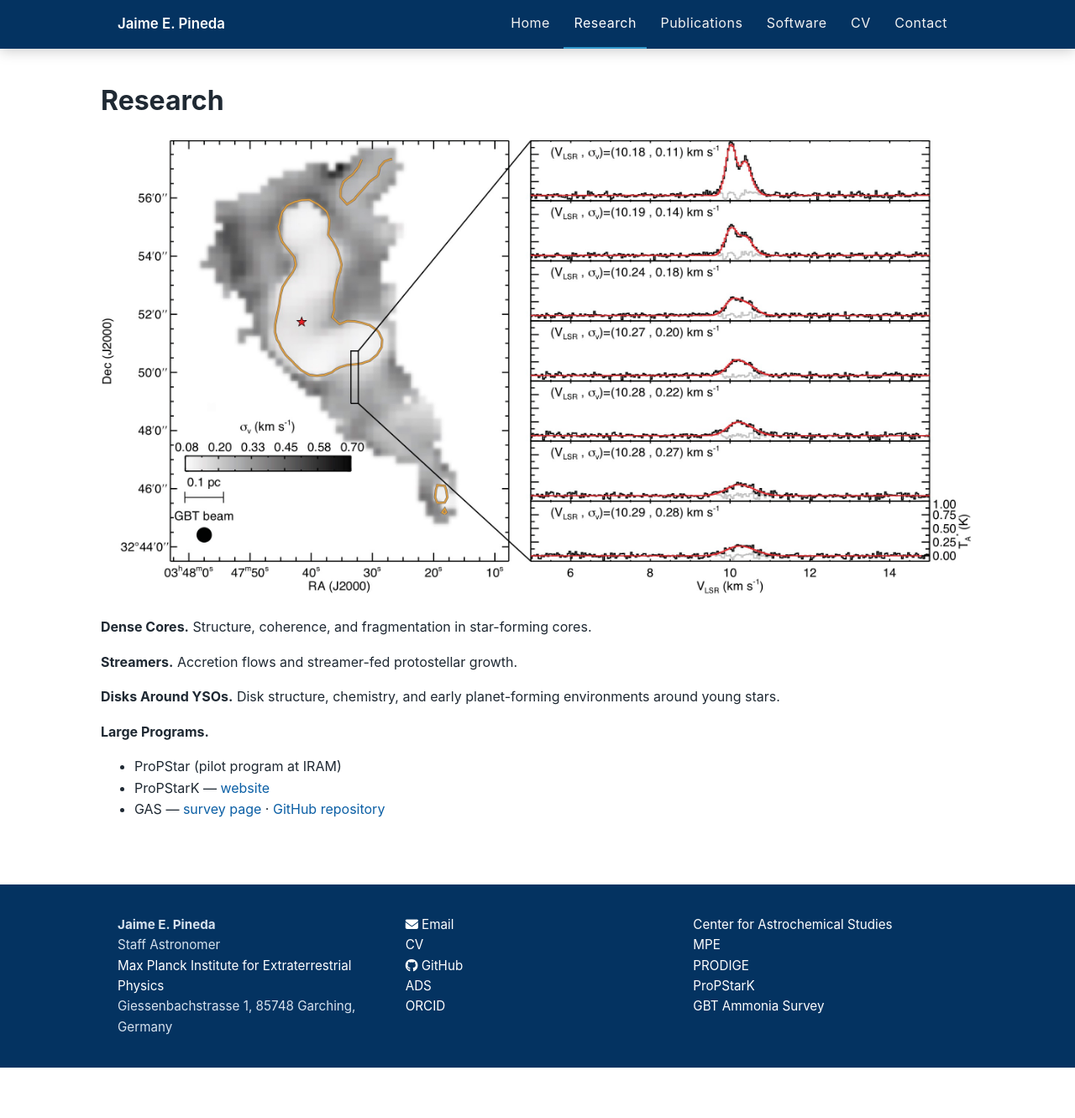
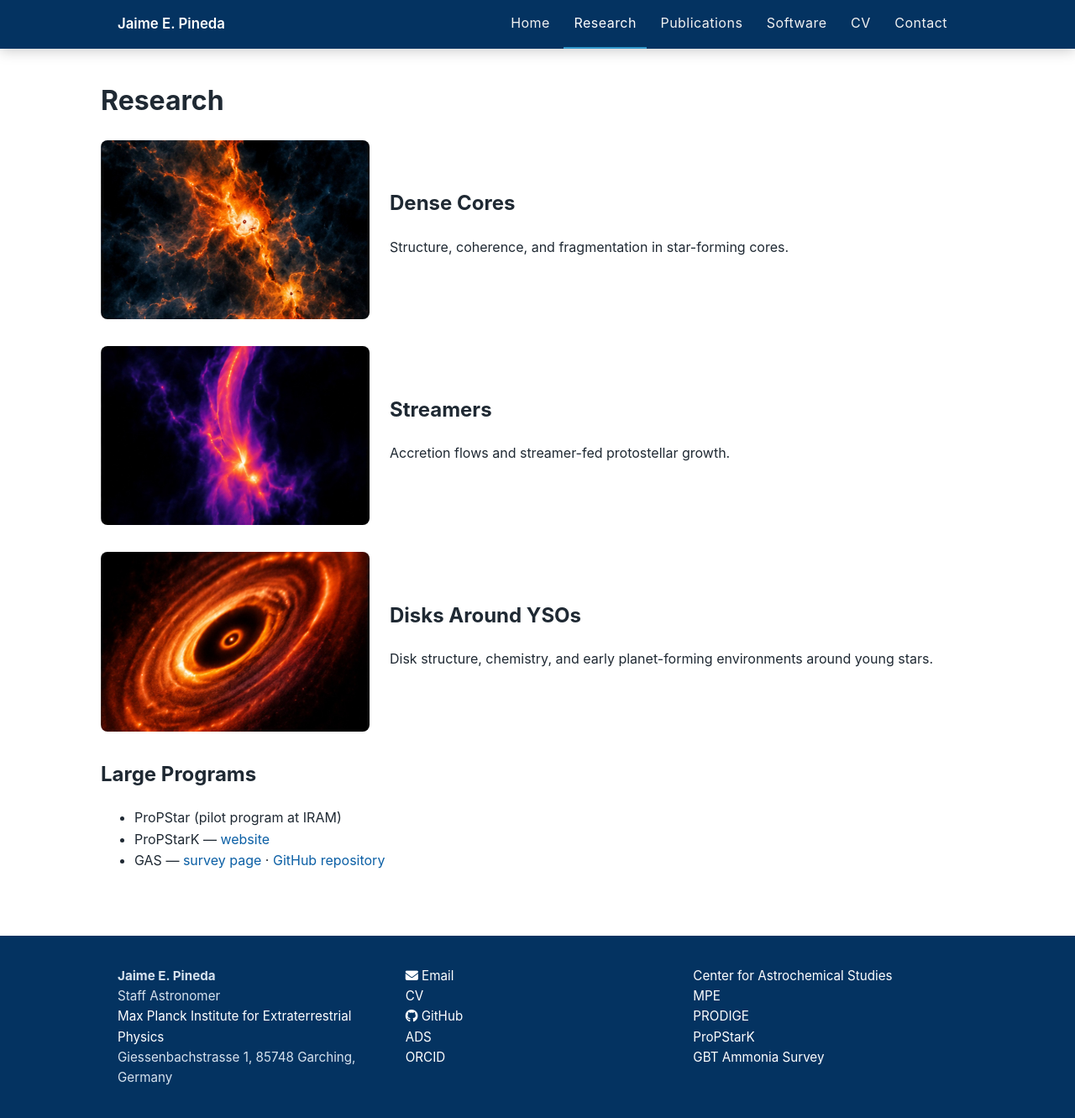
Before and after one commit to jpinedaf/jpinedaf.github.io, a Jekyll site: the page built from research/index.md, in a window 1280 px wide and 1332 px high. Shown: the whole window at 84% size. Built offline with Jekyll 4.4.1, drawn with Linux system fonts in a browser that asks for light colours; a style sheet for code colours, icons or effects is not loaded.

Commit message:
Use image cards in Research page subsections
Co-authored-by: Copilot <223556219+Copilot@users.noreply.github.com>

```diff
--- a/assets/css/site.css
+++ b/assets/css/site.css
@@ -115,3 +115,8 @@ img { max-width: 100%; height: auto; }
 /* Full publication list */
 .publications ol { list-style: none; padding: 0; }
 .publications li { padding: 12px 0; border-bottom: 1px solid var(--border); }
+
+.research-item { display: grid; grid-template-columns: minmax(200px, 320px) 1fr; gap: 24px; align-items: center; margin: 0 0 32px; }
+.research-item img { width: 100%; aspect-ratio: 3 / 2; object-fit: cover; border-radius: 8px; display: block; }
+.research-item h2 { margin-top: 0; }
+@media (max-width: 640px) { .research-item { grid-template-columns: 1fr; } }
--- a/research/index.md
+++ b/research/index.md
@@ -4,15 +4,31 @@ title: "Research"
 permalink: /research/
 ---
 
-![Transition to coherence]({{ '/assets/img/B5_transition_to_coherence.jpg' | relative_url }})
+<div class="research-item">
+  <img src="{{ '/assets/img/card-star-formation.jpg' | relative_url }}" alt="Filamentary dense cores in a star-forming cloud">
+  <div>
+    <h2>Dense Cores</h2>
+    <p>Structure, coherence, and fragmentation in star-forming cores.</p>
+  </div>
+</div>
 
-**Dense Cores.** Structure, coherence, and fragmentation in star-forming cores.
+<div class="research-item">
+  <img src="{{ '/assets/img/card-astrochemistry.jpg' | relative_url }}" alt="Streamer feeding a young protostar">
+  <div>
+    <h2>Streamers</h2>
+    <p>Accretion flows and streamer-fed protostellar growth.</p>
+  </div>
+</div>
 
-**Streamers.** Accretion flows and streamer-fed protostellar growth.
+<div class="research-item">
+  <img src="{{ '/assets/img/card-protostellar-disks.jpg' | relative_url }}" alt="Disk around a young stellar object">
+  <div>
+    <h2>Disks Around YSOs</h2>
+    <p>Disk structure, chemistry, and early planet-forming environments around young stars.</p>
+  </div>
+</div>
 
-**Disks Around YSOs.** Disk structure, chemistry, and early planet-forming environments around young stars.
-
-**Large Programs.**
+## Large Programs
 
 - ProPStar (pilot program at IRAM)
 - ProPStarK &mdash; [website](https://propstark.github.io/)
```
